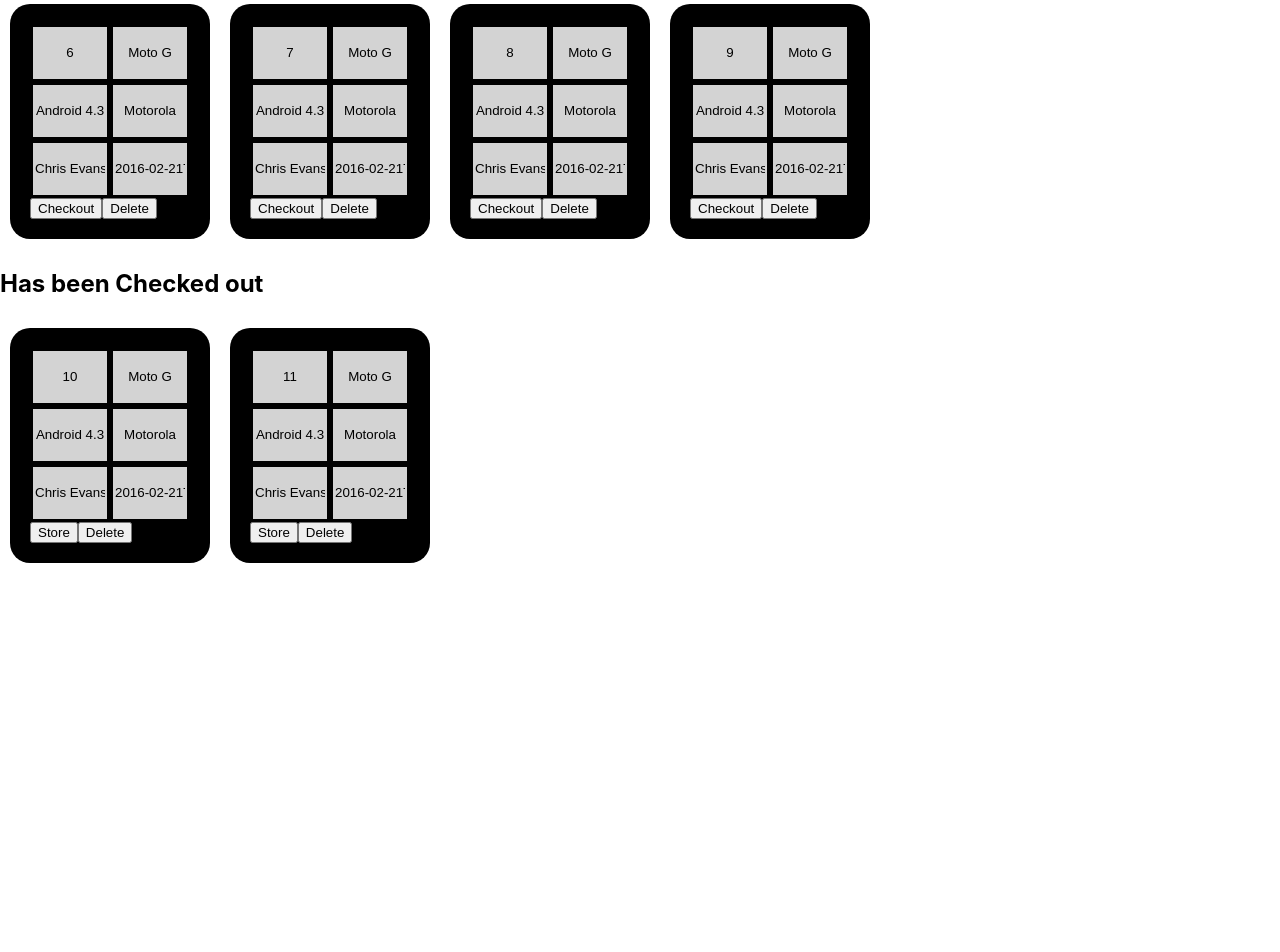
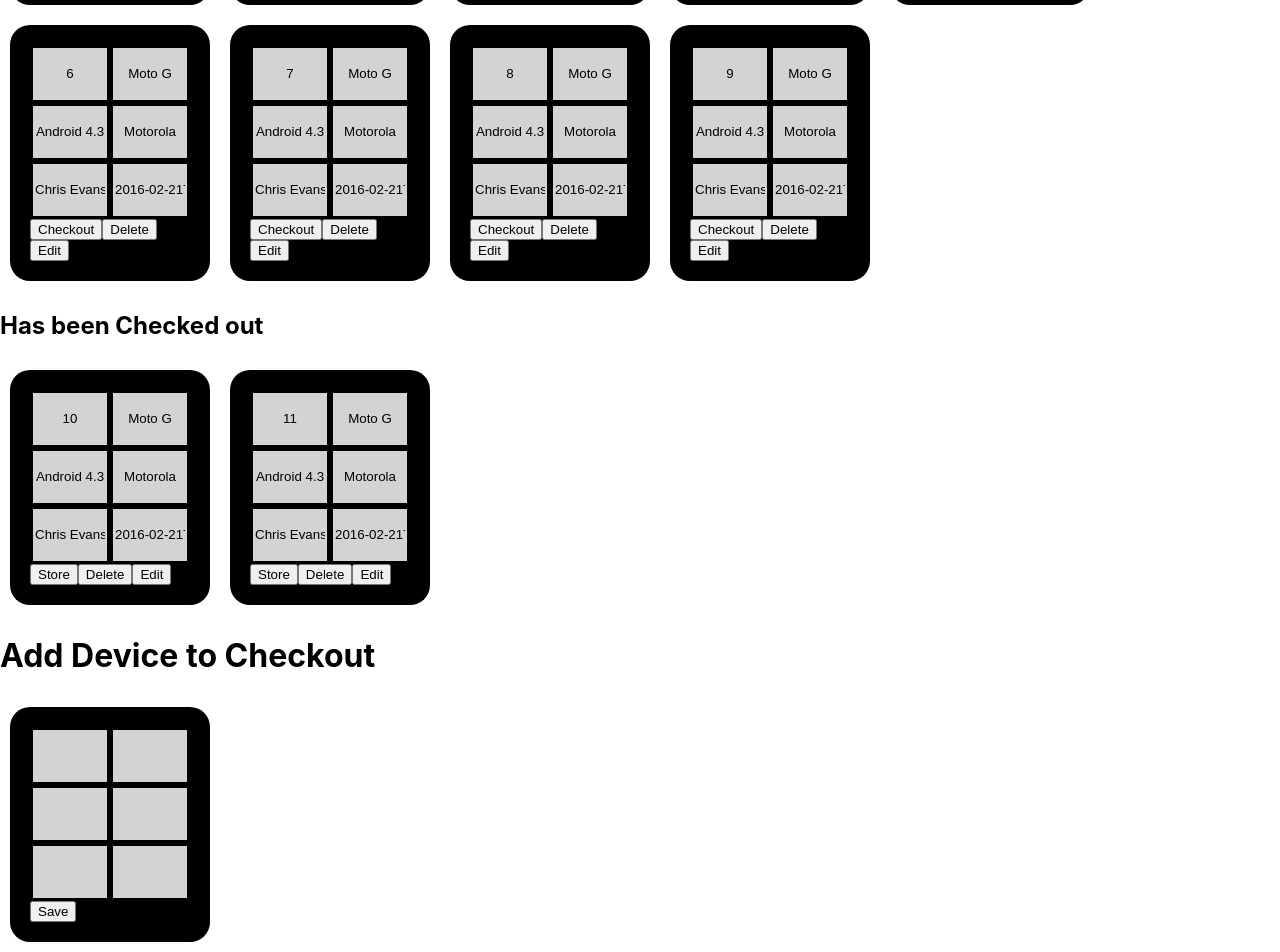
Before and after one commit to yongqin3759/React-learning, a React (Create React App) app: page / in a window 1280 px wide. Shown: the part 343-1295 px from the top of the page. Before the commit the page ends 916 px from the top, so only its background shows below. Built offline with nearby package versions, Linux system fonts and the light colour scheme.

Commit message:
addDevice feature

```diff
--- a/package.json
+++ b/package.json
@@ -6,6 +6,7 @@
     "@testing-library/jest-dom": "^5.11.9",
     "@testing-library/react": "^11.2.3",
     "@testing-library/user-event": "^12.6.2",
+    "jshint": "^2.12.0",
     "react": "^17.0.1",
     "react-dom": "^17.0.1",
     "react-scripts": "4.0.1",
--- a/src/App.js
+++ b/src/App.js
@@ -1,6 +1,7 @@
 import React, { Component, useState } from 'react';
-import Device from './Component/Device.component'
+import Device from './Component/Devices/Device/Device.component'
 import classes from './App.module.css'
+import SavedDevices from './Component/SavedDevices/SavedDevice.component'
 
 class App extends Component{
   state = {
@@ -118,7 +119,7 @@
 
 
   moveDevice = (deviceIndex) =>{
-    console.log('1. '+ this.countGarageDevices())
+    // console.log('1. '+ this.countGarageDevices())
     let moveDevices = [...this.state.devices];
     moveDevices[deviceIndex].isCheckedOut = !moveDevices[deviceIndex].isCheckedOut
     // why is this code nessecary?
@@ -128,11 +129,11 @@
     }
     // why dis code ^^^^^^^^^
 
-    console.log('2. '+ this.countGarageDevices())
+    // console.log('2. '+ this.countGarageDevices())
     if(this.countGarageDevices() <= 10){
     this.setState({devices: moveDevices}, () => {
     this.countGarageDevices()
-    console.log('3. '+ this.countGarageDevices())
+    // console.log('3. '+ this.countGarageDevices())
     })
     }
   }
@@ -141,6 +142,24 @@
     const devices = [...this.state.devices];
     devices.splice(deviceIndex,1)
     this.setState({devices: devices})
+  }
+
+  saveDevice = ()=>{
+    const devices = [...this.state.devices];
+    let addDevice = document.getElementById('add-device')
+    console.log(addDevice)
+    let newDevice = {
+      "id": addDevice.children[0].value,
+      "device": addDevice.children[1].value,
+      "os": addDevice.children[2].value,
+      "manufacturer": addDevice.children[3].value,
+      "lastCheckedOutBy": addDevice.children[4].value,
+      "lastCheckedOutDate": addDevice.children[5].value,
+      "isCheckedOut": true
+    }
+    devices.push(newDevice);
+    this.setState({devices: devices})
+    console.log(this.props)
   }
   render (){
     let garageDevices = null
@@ -203,7 +222,19 @@
         <div className="notInGarage"> <h2>Has been Checked out</h2>
         {checkoutDevices}
         </div>
-
+        <div className="add-device">
+        <h1>Add Device to Checkout</h1>
+        <SavedDevices
+        className={classes.InGarage}
+        id = {null}
+        device = {null}
+        os= {null}
+        manufacturer= {null}
+        lastCheckedOutDate= {null}
+        lastCheckedOutBy= {null}
+        save = {()=>this.saveDevice()}
+        />
+        </div>
       </div>
       )
   }
--- /dev/null
+++ b/src/Component/Devices/CheckedOutDevices.component.js
@@ -0,0 +1,2 @@
+import React, { Component } from 'react';
+import Device from './Device/Device.component'
--- a/src/Component/Device.component.js
+++ b/src/Component/Devices/Device/Device.component.js
@@ -3,6 +3,7 @@
 
 const device = (props) => {
   let move = props.isCheckedOut ? 'Store': 'Checkout'
+
   return (
       <div className={classes.Container}>
       <div className={classes.DeviceComponent}>
@@ -14,6 +15,7 @@
       <input className={classes.Device} value = {props.lastCheckedOutDate}/>
       <button onClick ={props.move}>{move}</button>
       <button onClick = {props.delete}>Delete</button>
+      <button onClick = {props.edit}>Edit</button>
       </div>
       </div>
       )
--- /dev/null
+++ b/src/Component/Devices/Device/Device.module.css
@@ -0,0 +1,21 @@
+.DeviceComponent{
+    display: flex;
+    padding: 20px;
+    margin: 10px;
+    margin-bottom: 10px;
+    width: 160px;
+    flex-wrap: wrap;
+    background-color: black;
+    border-radius:20px;
+}
+.Device{
+    display: block;
+    width: 70px;
+    height: 50px;
+    background-color: lightgray;
+    text-align: center;
+    border: 3px black solid ;
+}
+.Container{
+    display: flex;
+}
--- /dev/null
+++ b/src/Component/SavedDevices/SavedDevice.component.js
@@ -0,0 +1,23 @@
+import React, { Component, useState } from 'react';
+import classes from './Device.module.css'
+
+const SavedDevice = (props) => {
+
+
+  return (
+      <div className={classes.Container}>
+      <div id="add-device"className={classes.DeviceComponent}>
+      <input value ={props.id} className={classes.Device}/>
+      <input value={props.device} className={classes.Device}/>
+      <input value= {props.os} className={classes.Device}/>
+      <input className={classes.Device} value={props.manufacturer}/>
+      <input className={classes.Device} value={props.lastCheckedOutBy}/>
+      <input className={classes.Device} value = {props.lastCheckedOutDate}/>
+      <button onClick = {props.save}>Save</button>
+      </div>
+      </div>
+      )
+  }
+
+
+export default SavedDevice;
```
Also changed, not shown: src/Component/Devices/GarageDevices.component.js (added, +40 -0 lines), src/Component/SavedDevices/Device.module.css (renamed from src/Component/Device.module.css), 2 other files (tests, documents, lock files or other folders).
